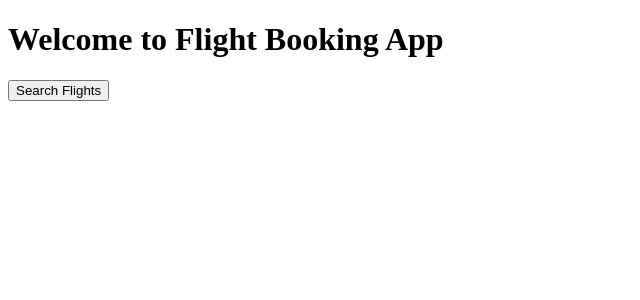
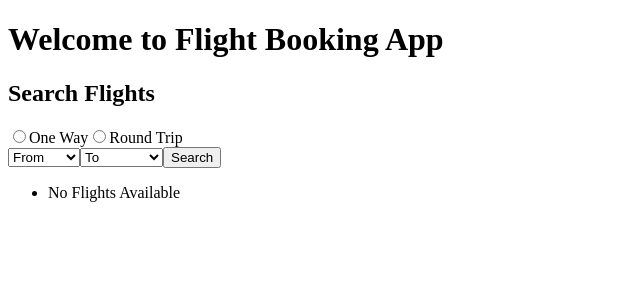
Before and after one commit to acciojob/phoenix-airlines-sowndarya1208-pixel, a React app: page / in a window 1280 px wide. Shown: the top 300 px of the page, without its empty margins (0-640 px from the left). Built offline with nearby package versions, Linux system fonts and the light colour scheme.

Commit message:
Update App.js

```diff
--- a/src/components/App.js
+++ b/src/components/App.js
@@ -5,29 +5,32 @@ import Confirmation from "./Confirmation";
 
 const App = () => {
 
-  const [page, setPage] = useState("home");
+  const [page, setPage] = useState("search");
+  const [flight, setFlight] = useState(null);
 
   return (
     <div>
 
       <h1>Welcome to Flight Booking App</h1>
 
-      {page === "home" && (
-        <button onClick={() => setPage("search")}>
-          Search Flights
-        </button>
-      )}
-
       {page === "search" && (
-        <FlightSearch goBooking={() => setPage("booking")} />
+        <FlightSearch
+          goBooking={(flightData) => {
+            setFlight(flightData);
+            setPage("booking");
+          }}
+        />
       )}
 
       {page === "booking" && (
-        <FlightBooking goConfirm={() => setPage("confirm")} />
+        <FlightBooking
+          flight={flight}
+          goConfirm={() => setPage("confirm")}
+        />
       )}
 
       {page === "confirm" && (
-        <Confirmation goHome={() => setPage("home")} />
+        <Confirmation goHome={() => setPage("search")} />
       )}
 
     </div>
```
